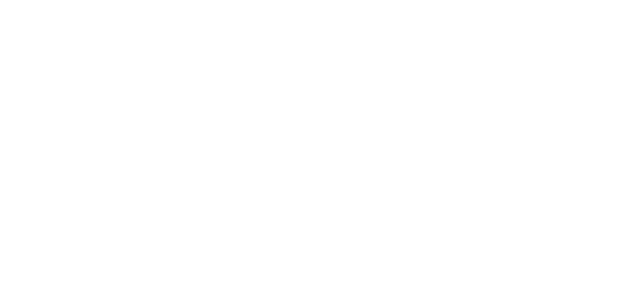
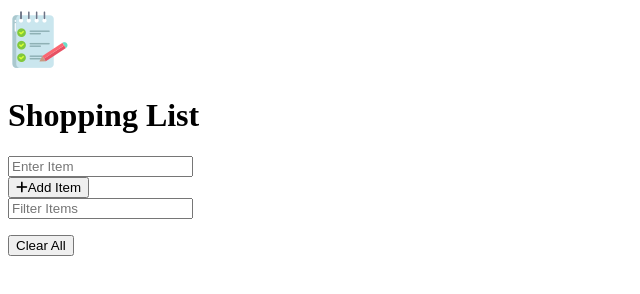
Before and after one commit to Glenda9031/Shopping_List, a plain HTML site: page index.html in a window 1280 px wide. Shown: the whole page, without its empty margins (0-640 px from the left). Drawn offline with Linux system fonts and the light colour scheme.

Commit message:
Update index.html

```diff
--- a/index.html
+++ b/index.html
@@ -3,11 +3,62 @@
 <head>
     <meta charset="UTF-8">
     <meta name="viewport" content="width=device-width, initial-scale=1.0">
+    <link rel="stylesheet" href="https://cdnjs.cloudflare.com/ajax/libs/font-awesome/6.1.2/css/all.min.css"
+        integrity="sha512-1sCRPdkRXhBV2PBLUdRb4tMg1w2YPf37qatUFeS7zlBy7jJI8Lf4VHwWfZZfpXtYSLy85pkm9GaYVYMfw5BC1A=="
+        crossorigin="anonymous" referrerpolicy="no-referrer" />
     <link rel="stylesheet" href="style.css">
-    <title>Document</title>
+    <title>Shopping List</title>
 </head>
 <body>
+    <div class="container">
+        <header>
+            <img src="images/note.png" alt="note image">
+            <h1>Shopping List</h1>
+        </header>
 
+        <form id="item-form">
+            <div class="form-control">
+                <input type="text" class="form-input" id="item-input" name="input" placeholder="Enter Item">
+            </div>
+
+            <div class="form-control">
+                <button type="submit" class="btn"><i class="fa-solid fa-plus"></i>Add Item</button>
+            </div>
+        </form>
+
+        <div class="filter">
+            <input type="text" class="form-input-filter" id="filter" placeholder="Filter Items">
+        </div>
+
+        <ul id="item-list" class="items">
+            <!-- <li>
+                      Apples
+                      <button class="remove-item btn-link text-red">
+                        <i class="fa-solid fa-xmark"></i>
+                      </button>
+                    </li>
+                    <li>
+                      Orange Juice
+                      <button class="remove-item btn-link text-red">
+                        <i class="fa-solid fa-xmark"></i>
+                      </button>
+                    </li>
+                    <li>
+                      Oreos
+                      <button class="remove-item btn-link text-red">
+                        <i class="fa-solid fa-xmark"></i>
+                      </button>
+                    </li>
+                    <li>
+                      Milk
+                      <button class="remove-item btn-link text-red">
+                        <i class="fa-solid fa-xmark"></i>
+                      </button>
+                    </li> -->
+        </ul>
+
+        <button id="clear" class="btn-clear">Clear All</button>
+    </div>
 </body>
 <script src="script.js"></script>
 </html>
```
